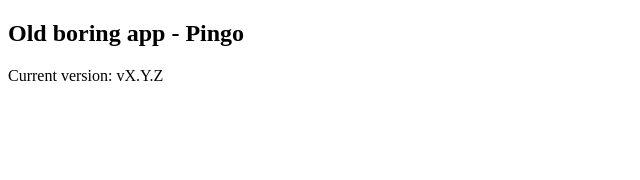
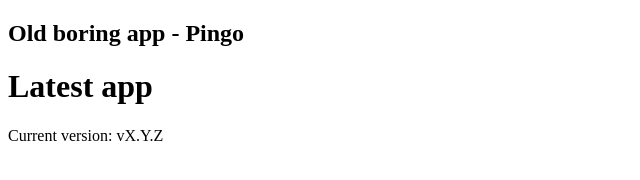
Before and after one commit to sandeep1995/pingo, an Electron app: page index.html in a window 1280 px wide. Shown: the whole page, without its empty margins (0-640 px from the left). Drawn offline with Linux system fonts and the light colour scheme; no server answers.

Commit message:
Bump the version

```diff
--- a/index.html
+++ b/index.html
@@ -5,6 +5,7 @@
 </head>
 <body>
   <h2>Old boring app - Pingo</h2>
+  <h1>Latest app</h1>
   Current version: <span id="version">vX.Y.Z</span>
   <div id="messages"></div>
 <script>
--- a/package.json
+++ b/package.json
@@ -1,6 +1,6 @@
 {
   "name": "pingo",
-  "version": "1.0.2",
+  "version": "1.0.3",
   "description": "Love for NodeJS",
   "main": "main.js",
   "scripts": {
```
